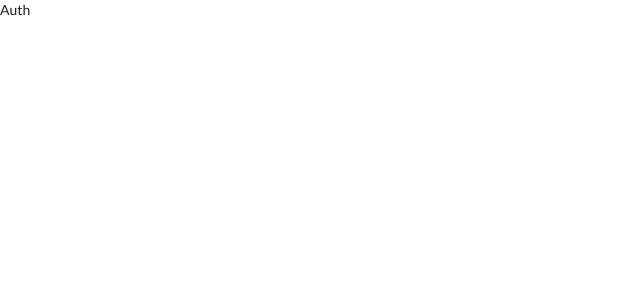
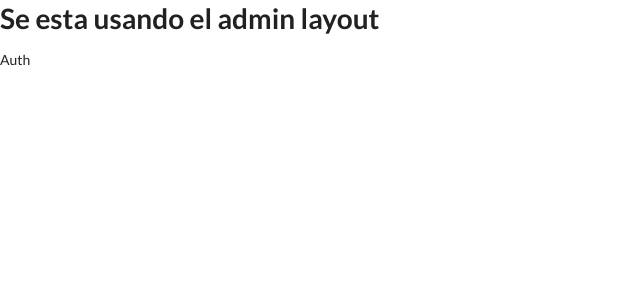
Before and after one commit to NestorSanchezS/Front_SecondPageIntalnet, a React (Create React App) app: page /admin in a window 1280 px wide. Before the commit this address had no page. Shown: the top 300 px of the page, without its empty margins (0-640 px from the left). Built offline with nearby package versions, Linux system fonts and the light colour scheme.

Commit message:
add layout component in WebRouter and AdminRouter

```diff
--- /dev/null
+++ b/src/layouts/AdminLayout/AdminLayout.js
@@ -0,0 +1,11 @@
+import React from "react";
+
+export function AdminLayout(props) {
+  const { children } = props;
+  return (
+    <div>
+      <h1>Se esta usando el admin layout</h1>
+      {children}
+    </div>
+  );
+}
--- /dev/null
+++ b/src/layouts/AdminLayout/index.js
@@ -0,0 +1 @@
+export * from "./AdminLayout";
--- /dev/null
+++ b/src/layouts/ClientLayout/ClientLayout.js
@@ -0,0 +1,11 @@
+import React from "react";
+
+export function ClientLayout(props) {
+  const { children } = props;
+  return (
+    <div>
+      <h2>Esta cargando client Layout</h2>
+      {children}
+    </div>
+  );
+}
--- /dev/null
+++ b/src/layouts/ClientLayout/index.js
@@ -0,0 +1 @@
+export * from "./ClientLayout";
--- /dev/null
+++ b/src/layouts/index.js
@@ -0,0 +1,2 @@
+export * from "./AdminLayout";
+export * from "./ClientLayout";
--- a/src/router/AdminRouter.js
+++ b/src/router/AdminRouter.js
@@ -1,11 +1,19 @@
 import React from "react";
 import { Routes, Route } from "react-router-dom";
 import { Auth } from "../pages/admin";
+import { AdminLayout } from "../layouts/AdminLayout";
 
 export function AdminRouter() {
+  const loadLayout = (Layout, Page) => {
+    return (
+      <Layout>
+        <Page />
+      </Layout>
+    );
+  };
   return (
     <Routes>
-      <Route path="/admin/*" element={<Auth />} />
+      <Route path="/admin/*" element={loadLayout(AdminLayout, Auth)} />
     </Routes>
   );
 }
--- a/src/router/WebRouter.js
+++ b/src/router/WebRouter.js
@@ -1,11 +1,19 @@
 import React from "react";
 import { Routes, Route } from "react-router-dom";
 import { Home } from "../pages/web";
+import { ClientLayout } from "../layouts";
 
 export function WebRouter() {
+  const loadLayout = (Layout, Page) => {
+    return (
+      <Layout>
+        <Page />
+      </Layout>
+    );
+  };
   return (
     <Routes>
-      <Route path="/" element={<Home />} />
+      <Route path="/" element={loadLayout(ClientLayout, Home)} />
     </Routes>
   );
 }
```
